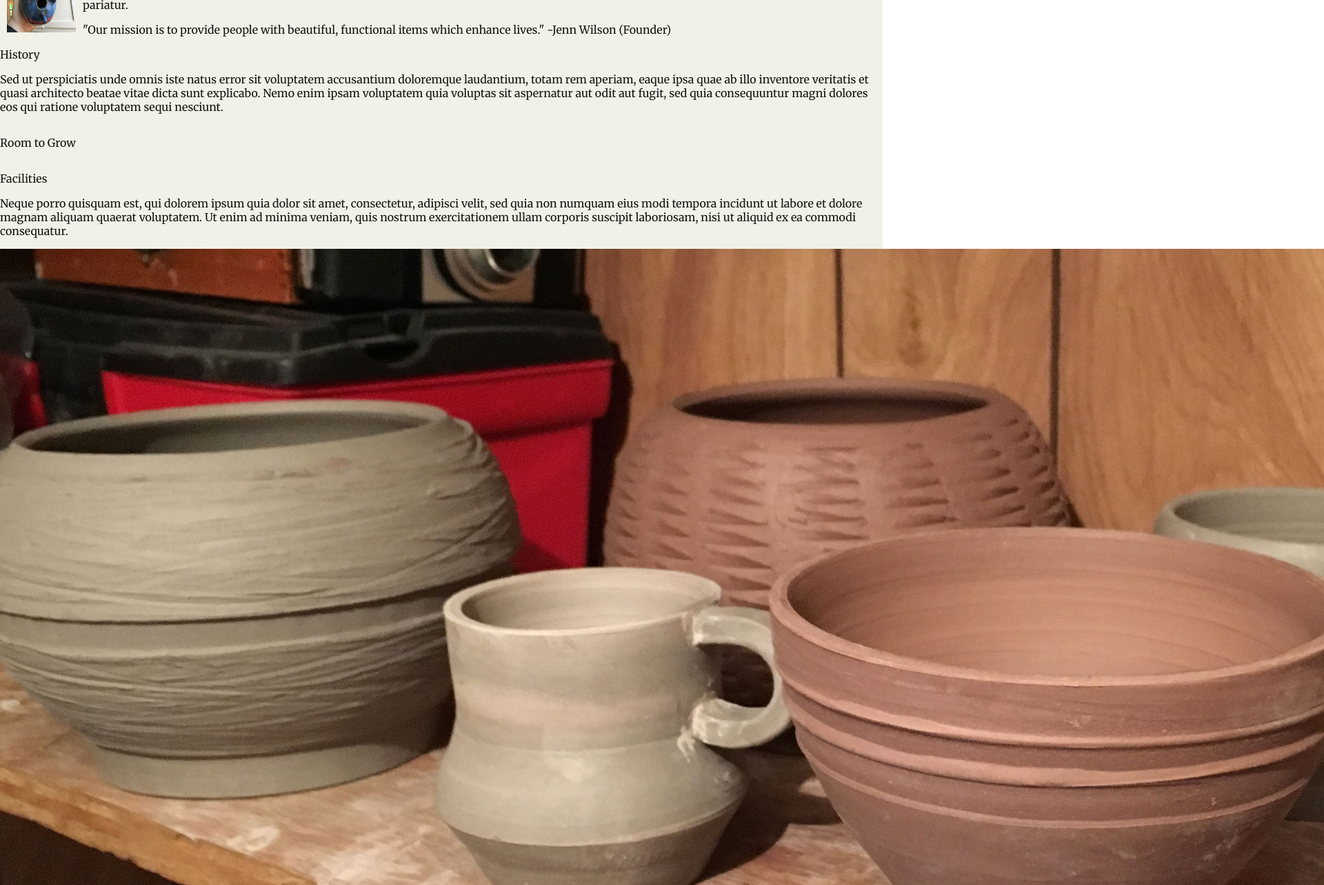
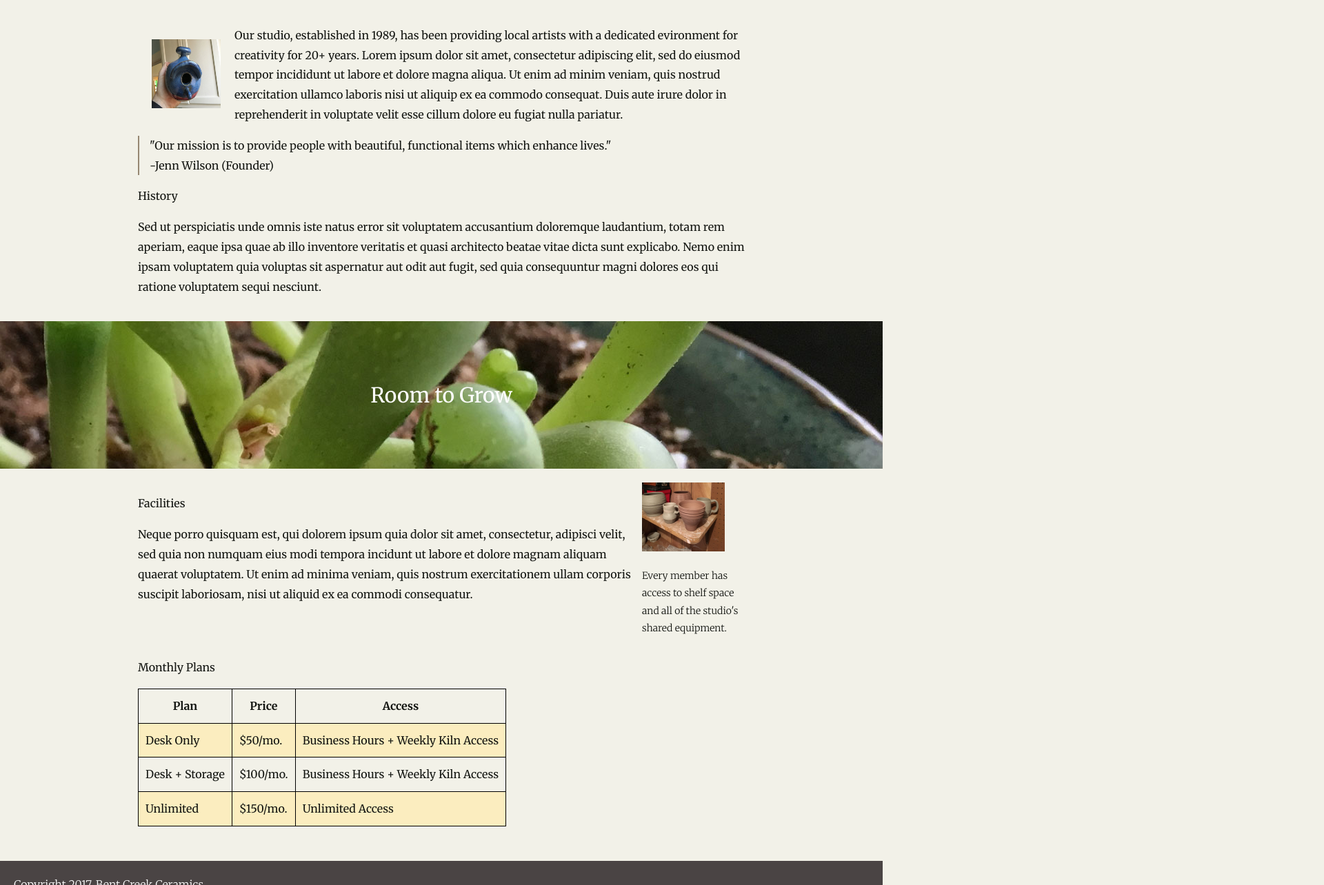
Before and after one commit to soedeuce002/week-one-project, a plain HTML site: page about.html in a window 1280 px wide. Shown: the part 228-1512 px from the top of the page at 69% size, 1920 px wide, since content can reach past the window. Drawn offline with Linux system fonts and the light colour scheme.

Commit message:
finished html and css styling for about.html

```diff
--- a/about.html
+++ b/about.html
@@ -15,8 +15,8 @@
           <img src="images/bent-creek-logo.png">
         </a>
           <nav class="main_navigation">
-            <a href="#">HOME</a>
-            <a href="about.html">ABOUT</a>
+            <a href="index.html">HOME</a>
+            <a href="#">ABOUT</a>
             <a href="newsletter.html">NEWSLETTER</a>
         </nav>
       </header>
@@ -24,7 +24,7 @@
       <main id="about">
 
       <section>
-        <div class="opening">
+        <div class="info">
           <h1>A Community of Artists</h1>
           <img src="images/birdhouse.jpg" id="birdhouse"></img>
           <p>Our studio, established in 1989, has been providing local artists
@@ -36,12 +36,12 @@
           cillum dolore eu fugiat nulla pariatur. </p>
         </div>
 
-        <div>
-          <p>"Our mission is to provide people with beautiful, functional items
-          which enhance lives."  -Jenn Wilson (Founder)</p>
+        <div class="info">
+          <p id="mission">"Our mission is to provide people with beautiful, functional items
+          which enhance lives."  <br> -Jenn Wilson (Founder)</p>
         </div>
 
-        <div>
+        <div class="info">
           <p>History</p>
           <p>Sed ut perspiciatis unde omnis iste natus error sit voluptatem
             accusantium doloremque laudantium, totam rem aperiam, eaque ipsa quae
@@ -53,25 +53,27 @@
       </section>
 
       <section id="succulents">
+        <div id="succulContents">
         <p> Room to Grow </p>
       </section>
 
       <section>
-        <div>
+        <div id="facilities" class="info">
+          <div>
           <p>Facilities</p>
           <p>Neque porro quisquam est, qui dolorem ipsum quia dolor sit amet,
           consectetur, adipisci velit, sed quia non numquam eius modi tempora
           incidunt ut labore et dolore magnam aliquam quaerat voluptatem. Ut
           enim ad minima veniam, quis nostrum exercitationem ullam corporis suscipit
           laboriosam, nisi ut aliquid ex ea commodi consequatur.</p>
-
+        </div>
           <aside>
             <img src="images/background-1.jpg"></img>
-            <p>Every member has access to shelf space and all of the studio's shared equipment.</p>
+            <p id="caption">Every member has access to shelf space and all of the studio's shared equipment.</p>
           </aside>
         </div>
 
-        <div>
+        <div class="info">
           <p>Monthly Plans</p>
             <table>
               <thead>
@@ -79,7 +81,7 @@
                 <th>Price</th>
                 <th>Access</th>
               </thead>
-              <tr>
+              <tr class="shaded">
                 <td>Desk Only</td>
                 <td>$50/mo.</td>
                 <td>Business Hours + Weekly Kiln Access</td>
@@ -89,7 +91,7 @@
                 <td>$100/mo.</td>
                 <td>Business Hours + Weekly Kiln Access</td>
               </tr>
-              <tr>
+              <tr class="shaded">
                 <td>Unlimited</td>
                 <td>$150/mo.</td>
                 <td>Unlimited Access</td>
@@ -98,21 +100,8 @@
           </div>
       </section>
 
-
-
-
-
-
-
-
-
 <footer>
   Copyright 2017, Bent Creek Ceramics
 </footer>
-
-
-
-
-
-  </body>
-  </html>
+</body>
+</html>
--- a/styles.css
+++ b/styles.css
@@ -18,6 +18,9 @@ body {
   font-family: Merriweather, Roboto, sans-serif;
   color: #131511;
   margin: 0px;
+  line-height: 1.8;
+  background-color: #F2F1E8;
+
   }
 
 #newsletter {
@@ -29,6 +32,8 @@ body {
   background-color: #FFFFFF;
   display: flex;
   justify-content: space-between;
+
+
   }
 
 #logo img{
@@ -83,6 +88,7 @@ fieldset h2, h3{
 main {
   display: flex;
   justify-content: center;
+
   }
 
 ul {
@@ -119,16 +125,79 @@ footer {
   padding: 20px;
 }
 
-/* <========================Tablet Layout==================================>*/
-
 #birdhouse {
   float: left;
   width: 100px;
   height: 100px;
-  margin: 10px;
+  margin: 20px;
+
 }
 #about {
   background-color: #F2F1E8;
   display: flex;
   flex-direction: column;
+
+
 }
+aside img{
+  width: 120px;
+  height: 100px;
+
+
+}
+#facilities{
+  display: flex;
+}
+
+#about h1{
+  text-align: center;
+  font-size: 300%;
+  font-weight: normal;
+}
+#opening {
+  width: 50%;
+}
+
+table, thead, th, tr, td{
+  border: 1px solid black;
+  border-collapse: collapse;
+  padding: 10px;
+
+}
+table{
+  margin-bottom: 50px;
+}
+thead, tr{
+
+}
+.info {
+  margin-left: 200px;
+  margin-right: 200px;
+
+}
+
+#mission{
+  border-left: 2px solid #968772;
+  padding-left: 15px;
+}
+#caption {
+  font-size: 14px;
+  font-weight: lighter;
+}
+.shaded{
+  background-color: #FBEDBF;
+}
+
+#succulents{
+  text-align: center;
+  color: white;
+  font-size: 30px;
+  background: url("images/background-3.jpg") repeat fixed 100%;
+  margin-top: 20px;
+  margin-bottom: 20px;
+
+}
+#succulContents{
+  padding: 50px;
+
+}
```
Also changed, not shown: index.html (+12 -1 lines), newsletter.html (+2 -2 lines).
